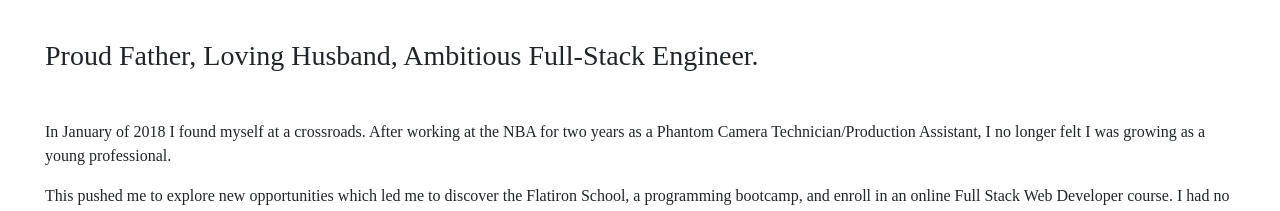
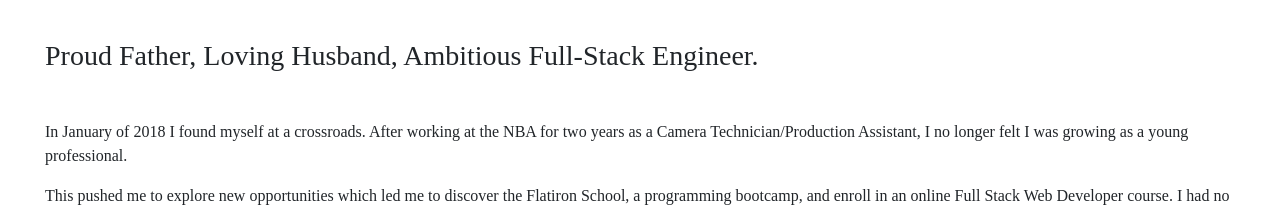
Before and after one commit to bthornton505/bt-personal-site, a React (Create React App) app in the folder bt-site/: page / in a window 1280 px wide. Shown: the part 1125-1336 px from the top of the page. Built offline with nearby package versions, Linux system fonts and the light colour scheme.

Commit message:
updated some content

```diff
--- a/bt-site/src/components/About.js
+++ b/bt-site/src/components/About.js
@@ -14,7 +14,7 @@ const About = () => {
             </h3>
             <p>
               In January of 2018 I found myself at a crossroads. After working at
-              the NBA for two years as a Phantom Camera Technician/Production Assistant,
+              the NBA for two years as a Camera Technician/Production Assistant,
               I no longer felt I was growing as a young professional.
             </p>
             <p>
```
